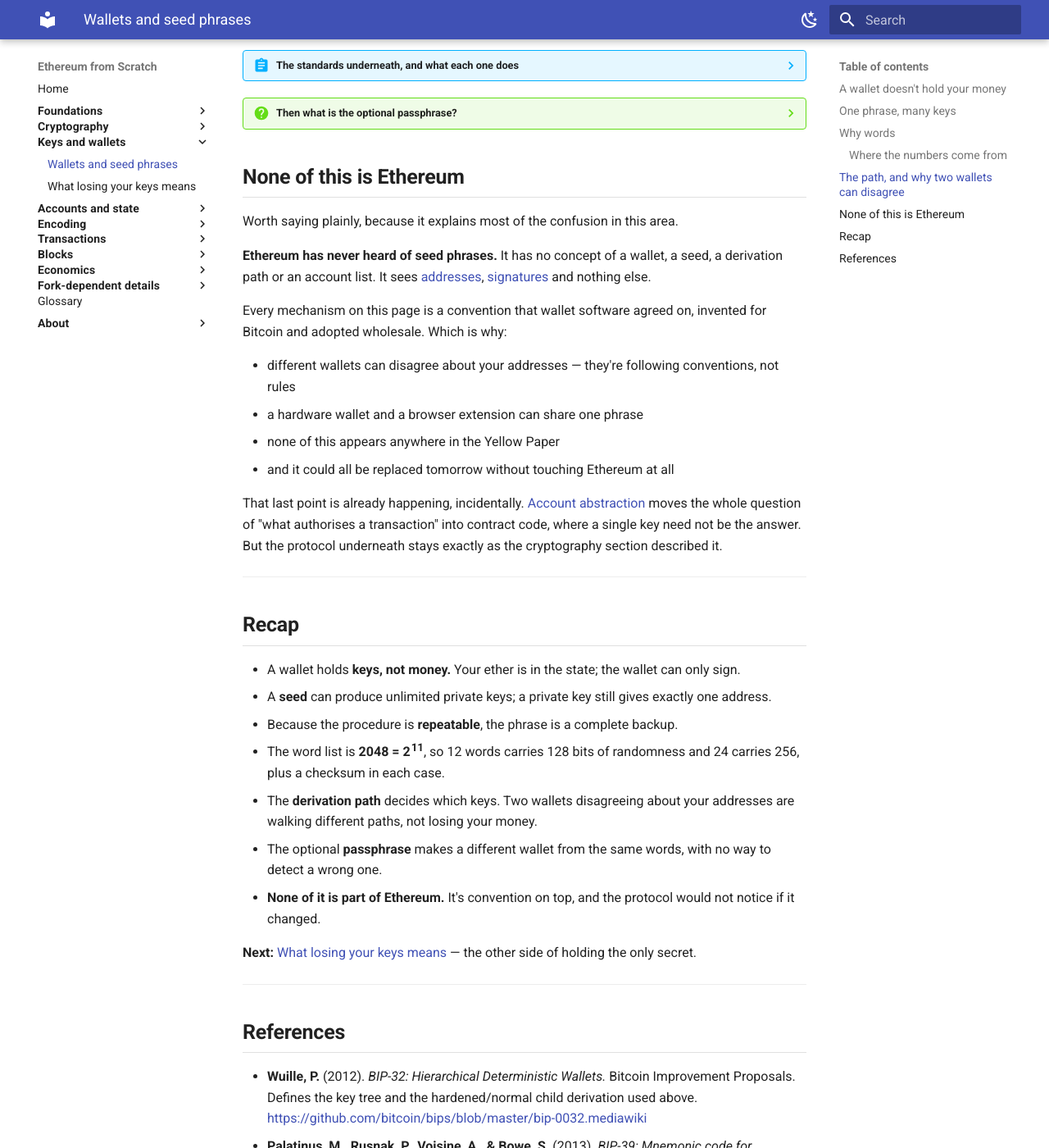
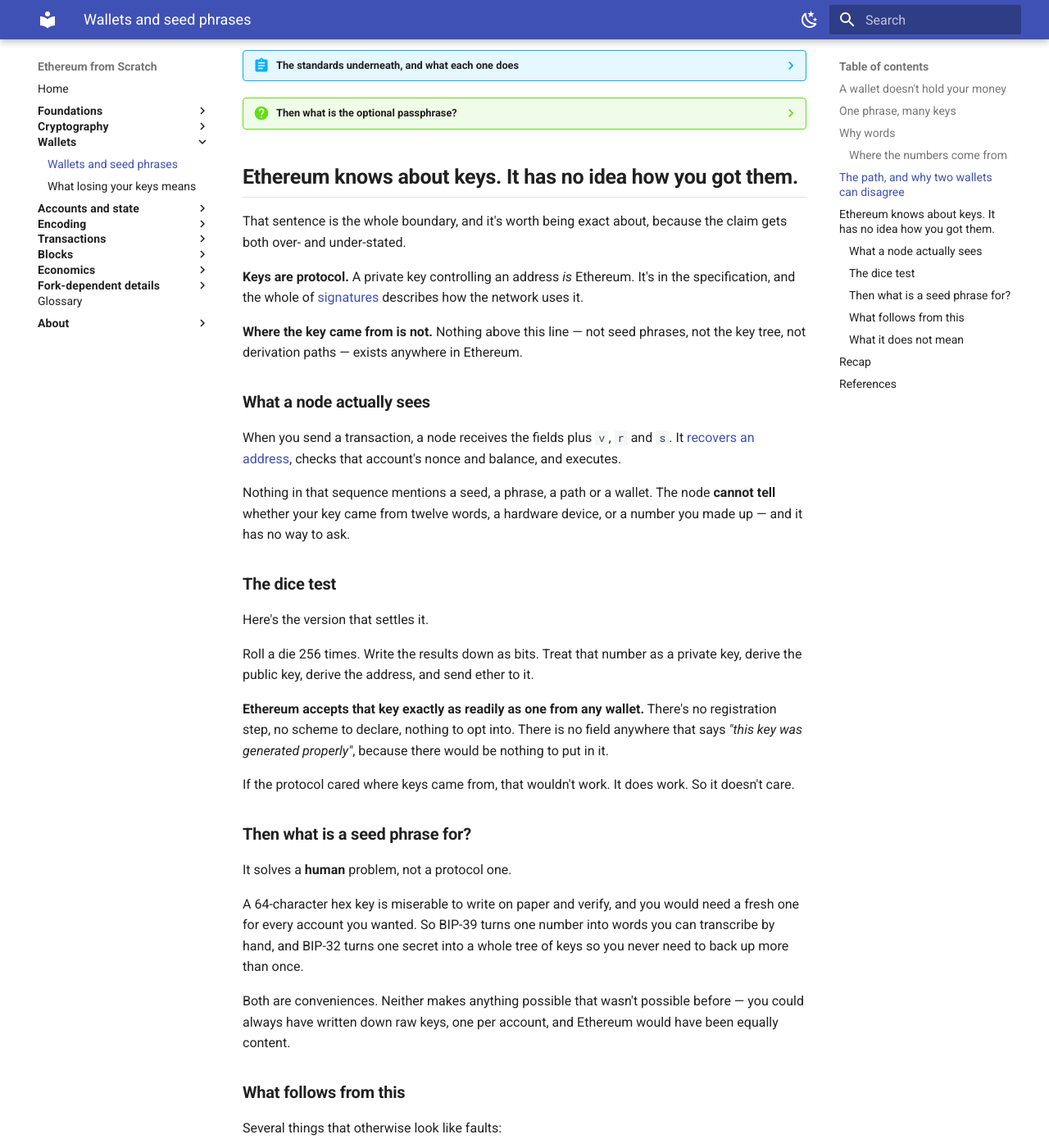
Before and after one commit to davide-stocco/ethereum-from-scratch, an MkDocs documentation site: the page built from docs/wallets/seed-phrases.md, in a window 1280 px wide and 1400 px high, scrolled down 2631 px. Shown: the whole window at 82% size. Built offline with MkDocs 1.6.1 and Material for MkDocs 9.7.7, drawn with Linux system fonts in a browser that asks for light colours; some of the changed text lies outside the part shown.

Commit message:
Rename the section to "Wallets"; argue the not-Ethereum claim properly
Davide asked whether a separate keys-and-wallets section made sense when
keys are covered before it and accounts after. The section earns its
place — Cryptography is what the protocol specifies, this is the layer
software built on top, and the seed-phrases page works hard to establish
that line. But the label was wrong: calling it "Keys and wallets" when
the previous section spent five pages on keys made it read as a
continuation rather than a change of register. Now just "Wallets".

He also asked the not-Ethereum point to be explained better, and he was
right that it needed it — the page asserted it in a bullet list without
earning it. Replaced with the argument:

- the precise boundary, as a heading: Ethereum knows about keys, it has
  no idea how you got them. Keys are protocol; their provenance isn't.
- what a node actually sees — fields plus v, r, s, then recovery. No
  seed, no path, no wallet, and no way to ask.
- the dice test, which settles it: roll a die 256 times, use the result
  as a key, and Ethereum accepts it as readily as any wallet's. There is
  no "generated properly" field because there would be nothing to put
  in it. If the protocol cared, that wouldn't work.
- so what seed phrases are for: a human problem, not a protocol one.
  They make nothing possible that wasn't; you could always have written
  raw keys down, one per account.
- what follows, what it does NOT mean, and a history box on account
  abstraction pulling some of this back into the protocol.

```diff
--- a/docs/wallets/seed-phrases.md
+++ b/docs/wallets/seed-phrases.md
@@ -156,20 +156,68 @@ Walk a different path and you get entirely different keys from the same seed. Wh
     necessarily unlock anything. It also means a forgotten passphrase is
     indistinguishable from a lost phrase. Try it in the tool above.
 
-## None of this is Ethereum
+## Ethereum knows about keys. It has no idea how you got them.
 
-Worth saying plainly, because it explains most of the confusion in this area.
+That sentence is the whole boundary, and it's worth being exact about, because the claim gets both over- and under-stated.
 
-**Ethereum has never heard of seed phrases.** It has no concept of a wallet, a seed, a derivation path or an account list. It sees [addresses](../crypto/addresses.md), [signatures](../crypto/signatures.md) and nothing else.
+**Keys are protocol.** A private key controlling an address *is* Ethereum. It's in the specification, and the whole of [signatures](../crypto/signatures.md) describes how the network uses it.
 
-Every mechanism on this page is a convention that wallet software agreed on, invented for Bitcoin and adopted wholesale. Which is why:
+**Where the key came from is not.** Nothing above this line — not seed phrases, not the key tree, not derivation paths — exists anywhere in Ethereum.
 
-- different wallets can disagree about your addresses — they're following conventions, not rules
-- a hardware wallet and a browser extension can share one phrase
-- none of this appears anywhere in the Yellow Paper
-- and it could all be replaced tomorrow without touching Ethereum at all
+### What a node actually sees
 
-That last point is already happening, incidentally. [Account abstraction](../crypto/addresses.md) moves the whole question of "what authorises a transaction" into contract code, where a single key need not be the answer. But the protocol underneath stays exactly as the cryptography section described it.
+When you send a transaction, a node receives the fields plus `v`, `r` and `s`. It [recovers an address](../crypto/signatures.md), checks that account's nonce and balance, and executes.
+
+Nothing in that sequence mentions a seed, a phrase, a path or a wallet. The node **cannot tell** whether your key came from twelve words, a hardware device, or a number you made up — and it has no way to ask.
+
+### The dice test
+
+Here's the version that settles it.
+
+Roll a die 256 times. Write the results down as bits. Treat that number as a private key, derive the public key, derive the address, and send ether to it.
+
+**Ethereum accepts that key exactly as readily as one from any wallet.** There's no registration step, no scheme to declare, nothing to opt into. There is no field anywhere that says *"this key was generated properly"*, because there would be nothing to put in it.
+
+If the protocol cared where keys came from, that wouldn't work. It does work. So it doesn't care.
+
+### Then what is a seed phrase for?
+
+It solves a **human** problem, not a protocol one.
+
+A 64-character hex key is miserable to write on paper and verify, and you would need a fresh one for every account you wanted. So BIP-39 turns one number into words you can transcribe by hand, and BIP-32 turns one secret into a whole tree of keys so you never need to back up more than once.
+
+Both are conveniences. Neither makes anything possible that wasn't possible before — you could always have written down raw keys, one per account, and Ethereum would have been equally content.
+
+### What follows from this
+
+Several things that otherwise look like faults:
+
+- **Two wallets can show different addresses for one phrase.** They're following conventions, and conventions can differ. If paths were protocol, they couldn't.
+- **A hardware wallet and a browser extension can share one phrase**, because both implement the same public standards — not because Ethereum coordinates them.
+- **Anyone could invent a different scheme tomorrow**, and Ethereum would accept its keys without modification.
+- **None of this appears in the Yellow Paper.** That isn't an oversight.
+
+### What it does *not* mean
+
+Not that wallets are unimportant. They're the only reason any of this is usable, and a flaw in one costs you everything. The point is narrower: the protocol doesn't **define** them — so they vary, compete, and improve without anyone needing to change Ethereum.
+
+??? info "History: the boundary is starting to move"
+
+    The clean story above is becoming less clean, and it's worth knowing which
+    direction it's going.
+
+    **Account abstraction** is, in part, about pulling wallet logic *into*
+    contract code — so that "what authorises a transaction" can be a rule
+    rather than a single key: several signers required, spending limits, a
+    recovery procedure, fees paid by somebody else.
+
+    That is the protocol beginning to care about something it had left
+    entirely to software. The layer this page describes doesn't go away — a
+    contract still ultimately checks signatures made by keys — but "one key,
+    one account" stops being the only arrangement available.
+
+    Everything in the [cryptography](../crypto/private-keys.md) section stays
+    exactly as described. What changes is how much gets built on top of it.
 
 ---
 
--- a/mkdocs.yml
+++ b/mkdocs.yml
@@ -104,7 +104,10 @@ nav:
       - Public keys: crypto/public-keys.md
       - Addresses: crypto/addresses.md
       - Signatures: crypto/signatures.md
-  - Keys and wallets:
+  # Named just "Wallets": the previous section already did keys, and this
+  # one is about the layer ABOVE the protocol — conventions wallet software
+  # agreed on, which Ethereum has never heard of.
+  - Wallets:
       - Wallets and seed phrases: wallets/seed-phrases.md
       - What losing your keys means: wallets/losing-your-keys.md
   - Accounts and state:
```
Also changed, not shown: ROADMAP.md (+3 -3 lines), docs/index.md (+2 -2 lines).
